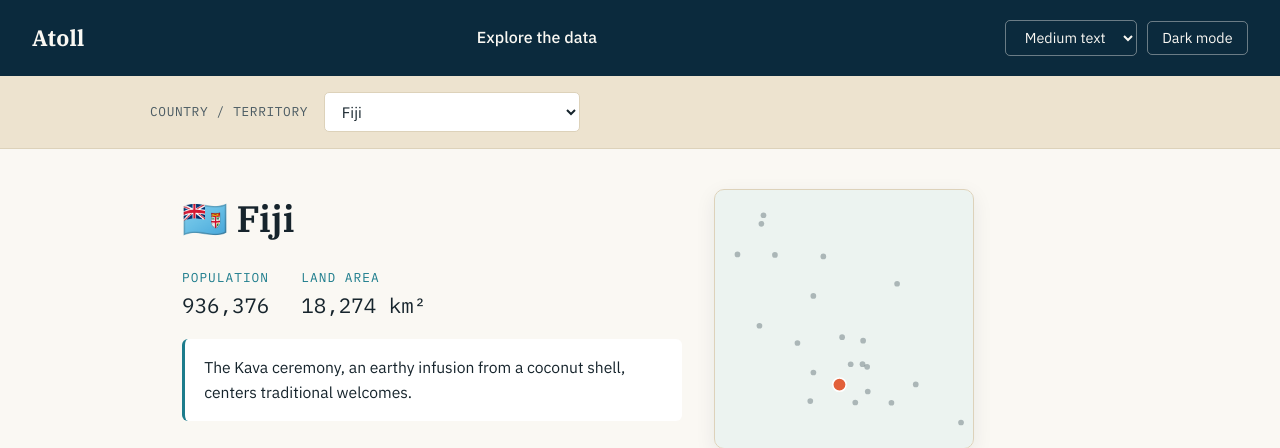
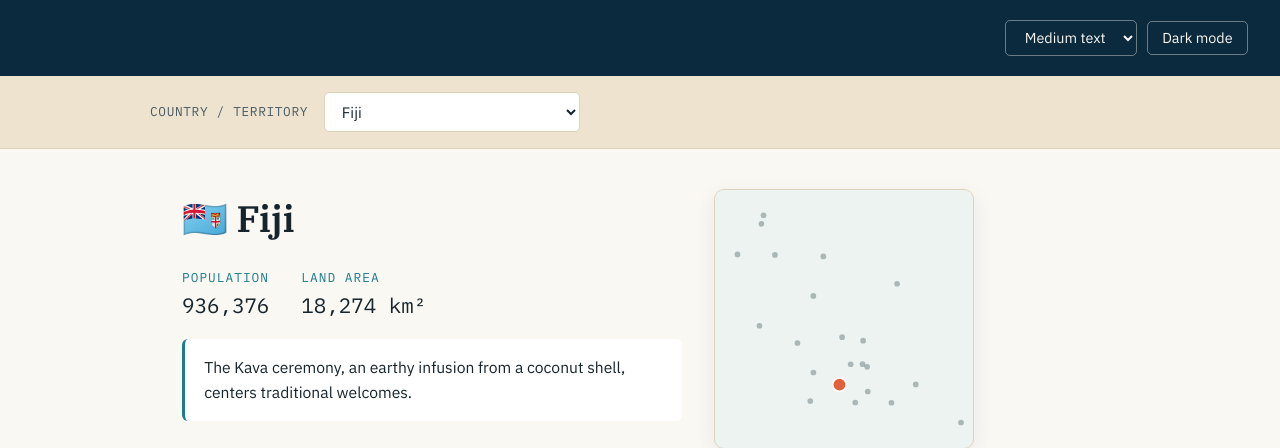
Before and after one commit to edimaudo/Atoll, a FastAPI app: page /app in a window 1280 px wide. Shown: the top 448 px of the page. Run offline with FastAPI, Linux system fonts and the light colour scheme; some libraries are stand-ins or nearby versions.

Commit message:
Update base.html

```diff
--- a/templates/base.html
+++ b/templates/base.html
@@ -3,8 +3,8 @@
 <head>
     <meta charset="UTF-8">
     <meta name="viewport" content="width=device-width, initial-scale=1.0">
-    <title>{% block title %}Atoll — Pacific Climate Change{% endblock %}</title>
-    <meta name="description" content="An interactive look at climate change across 22 Pacific Island countries and territories.">
+    <title>{% block title %}2026 Pacific Climate Challenge{% endblock %}</title>
+    <meta name="description" content="An interactive look at climate change across the 22 Pacific Island countries and territories.">
 
     <link rel="stylesheet" href="/static/vendor/fonts.css">
 
@@ -13,10 +13,7 @@
 <body>
 
 <header class="site-header">
-    <a class="wordmark" href="/">Atoll</a>
-    <nav>
-        <a href="/app">Explore the data</a>
-    </nav>
+    <a class="wordmark" href="/"></a>
     <div class="controls">
         <select id="fontSizeToggle" aria-label="Toggle text size">
             <option value="90%">Small text</option>
@@ -30,10 +27,6 @@
 <main>
     {% block content %}{% endblock %}
 </main>
-
-<footer class="site-footer">
-    <p>Built for the <a href="https://pacificdatavizchallenge.org/" target="_blank" rel="noopener">2026 Pacific Dataviz Challenge</a>. Data: SPC / PDH.stat.</p>
-</footer>
 
 <script>
     const themeToggle = document.getElementById('themeToggle');
```
